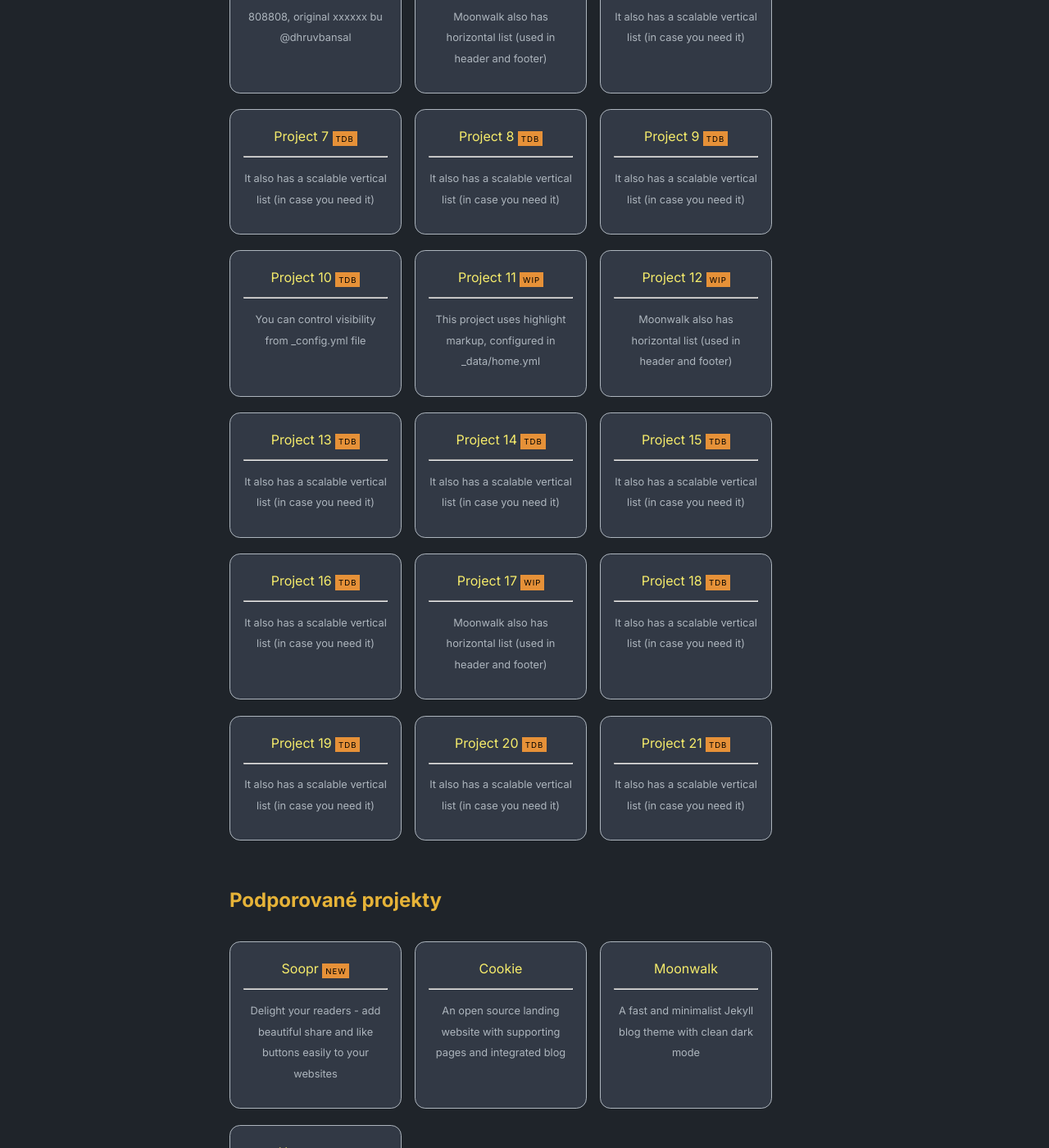
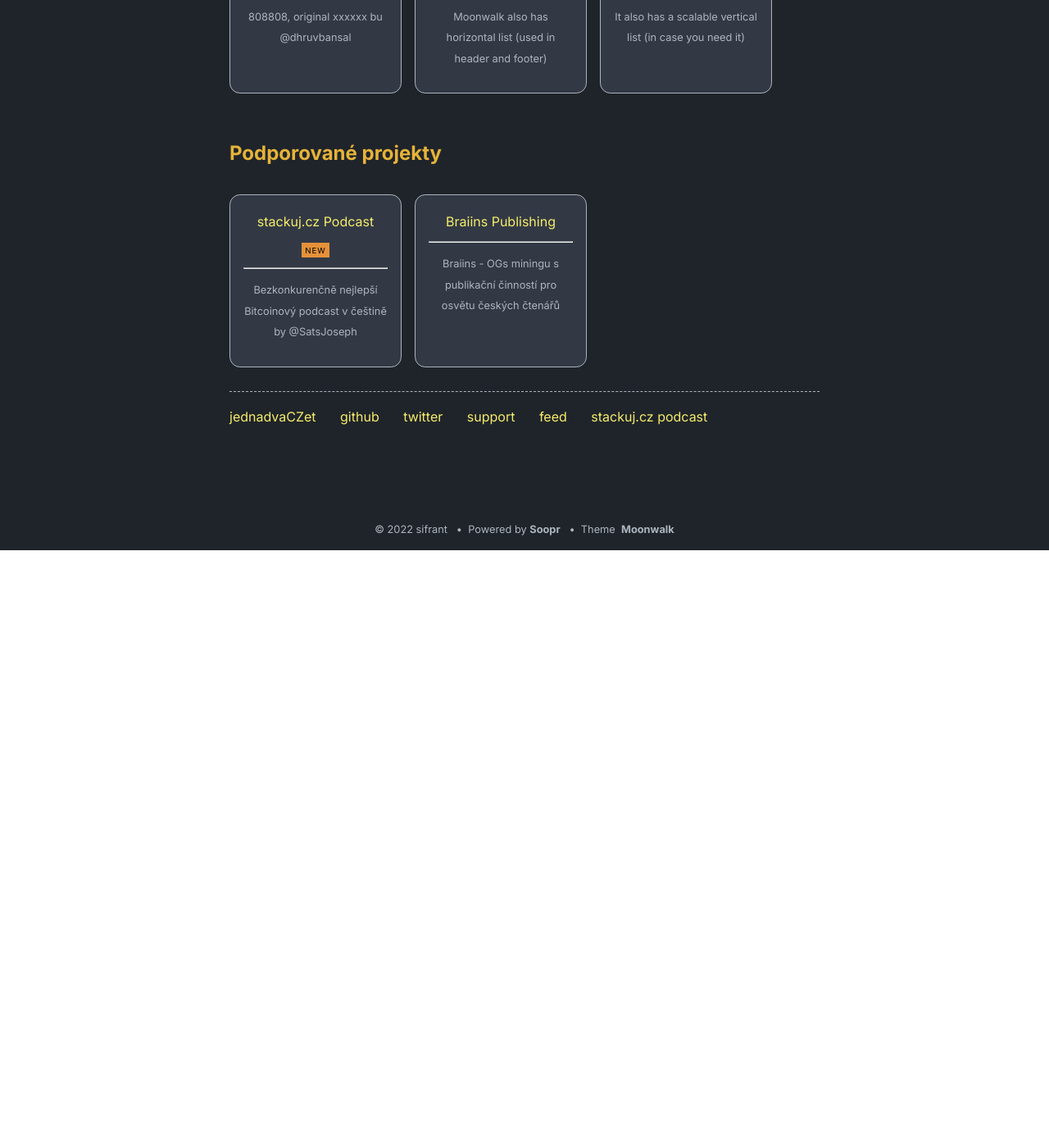
Before and after one commit to abhinavs/moonwalk, a Jekyll site: the page built from index.md, in a window 1280 px wide and 1400 px high, scrolled down 836 px. Shown: the whole window at 82% size. Built offline with Jekyll 4.4.1, drawn with Linux system fonts in a browser that asks for light colours; after the commit the page ends 1507 px from its top, so only the background shows below that; some of the changed text lies outside the part shown.

Commit message:
layout update

```diff
--- a/_data/home.yml
+++ b/_data/home.yml
@@ -39,99 +39,99 @@ project_entries:
     desc: It also has a scalable vertical list (in case you need it)
     highlight: TDB
 
-  - title: Project 7
-    url: overview-post
-    desc: It also has a scalable vertical list (in case you need it)
-    highlight: TDB
-
-  - title: Project 8
-    url: overview-post
-    desc: It also has a scalable vertical list (in case you need it)
-    highlight: TDB
-
-  - title: Project 9
-    url: overview-post
-    desc: It also has a scalable vertical list (in case you need it)
-    highlight: TDB
-
-  - title: Project 10
-    url: overview-post
-    desc: You can control visibility from _config.yml file
-    highlight: TDB
-
-  - title: Project 11
-    url: overview-post
-    desc: This project uses highlight markup, configured in _data/home.yml
-    highlight: WIP
-
-  - title: Project 12
-    url: overview-post
-    desc: Moonwalk also has horizontal list (used in header and footer)
-    highlight: WIP
-
-  - title: Project 13
-    url: overview-post
-    desc: It also has a scalable vertical list (in case you need it)
-    highlight: TDB
-
-  - title: Project 14
-    url: overview-post
-    desc: It also has a scalable vertical list (in case you need it)
-    highlight: TDB
-
-  - title: Project 15
-    url: overview-post
-    desc: It also has a scalable vertical list (in case you need it)
-    highlight: TDB
-
-  - title: Project 16
-    url: overview-post
-    desc: It also has a scalable vertical list (in case you need it)
-    highlight: TDB
-
-  - title: Project 17
-    url: overview-post
-    desc: Moonwalk also has horizontal list (used in header and footer)
-    highlight: WIP
-
-  - title: Project 18
-    url: overview-post
-    desc: It also has a scalable vertical list (in case you need it)
-    highlight: TDB
-
-  - title: Project 19
-    url: overview-post
-    desc: It also has a scalable vertical list (in case you need it)
-    highlight: TDB
-
-  - title: Project 20
-    url: overview-post
-    desc: It also has a scalable vertical list (in case you need it)
-    highlight: TDB
-
-  - title: Project 21
-    url: overview-post
-    desc: It also has a scalable vertical list (in case you need it)
-    highlight: TDB
+#  - title: Project 7
+#    url: overview-post
+#    desc: It also has a scalable vertical list (in case you need it)
+#    highlight: TDB
+#
+#  - title: Project 8
+#    url: overview-post
+#    desc: It also has a scalable vertical list (in case you need it)
+#    highlight: TDB
+#
+#  - title: Project 9
+#    url: overview-post
+#    desc: It also has a scalable vertical list (in case you need it)
+#    highlight: TDB
+#
+#  - title: Project 10
+#    url: overview-post
+#    desc: You can control visibility from _config.yml file
+#    highlight: TDB
+#
+#  - title: Project 11
+#    url: overview-post
+#    desc: This project uses highlight markup, configured in _data/home.yml
+#    highlight: WIP
+#
+#  - title: Project 12
+#    url: overview-post
+#    desc: Moonwalk also has horizontal list (used in header and footer)
+#    highlight: WIP
+#
+#  - title: Project 13
+#    url: overview-post
+#    desc: It also has a scalable vertical list (in case you need it)
+#    highlight: TDB
+#
+#  - title: Project 14
+#    url: overview-post
+#    desc: It also has a scalable vertical list (in case you need it)
+#    highlight: TDB
+#
+#  - title: Project 15
+#    url: overview-post
+#    desc: It also has a scalable vertical list (in case you need it)
+#    highlight: TDB
+#
+#  - title: Project 16
+#    url: overview-post
+#    desc: It also has a scalable vertical list (in case you need it)
+#    highlight: TDB
+#
+#  - title: Project 17
+#    url: overview-post
+#    desc: Moonwalk also has horizontal list (used in header and footer)
+#    highlight: WIP
+#
+#  - title: Project 18
+#    url: overview-post
+#    desc: It also has a scalable vertical list (in case you need it)
+#    highlight: TDB
+#
+#  - title: Project 19
+#    url: overview-post
+#    desc: It also has a scalable vertical list (in case you need it)
+#    highlight: TDB
+#
+#  - title: Project 20
+#    url: overview-post
+#    desc: It also has a scalable vertical list (in case you need it)
+#    highlight: TDB
+#
+#  - title: Project 21
+#    url: overview-post
+#    desc: It also has a scalable vertical list (in case you need it)
+#    highlight: TDB
 
 
 old_project_entries:
-  - title: Soopr
-    url: https://www.soopr.co
-    desc: Delight your readers - add beautiful share and like buttons easily to your websites
+  - title: stackuj.cz Podcast
+    url: https://stackuj.cz/podcast.html
+    desc: Bezkonkurenčně nejlepší Bitcoinový podcast v češtině by @SatsJoseph
     highlight: NEW
 
-  - title: Cookie
-    url: https://github.com/abhinavs/cookie
-    desc: An open source landing website with supporting pages and integrated blog
+  - title: Braiins Publishing
+    url: https://braiins.com/category/publishing
+    desc: Braiins - OGs miningu s publikační činností pro osvětu českých čtenářů
 
-  - title: Moonwalk
-    url: https://github.com/abhinavs/moonwalk
-    desc: A fast and minimalist Jekyll blog theme with clean dark mode
-
-  - title: Humangous
-    url: https://www.humangous.co
-    desc: The better people know you, the better they collaborate
+#  - title: Moonwalk
+#    url: https://github.com/abhinavs/moonwalk
+#    desc: A fast and minimalist Jekyll blog theme with clean dark mode
+#
+#  - title: Humangous
+#    url: https://www.humangous.co
+#    desc: The better people know you, the better they collaborate
 
 footer_entries:
   - title: jednadvaCZet
```
